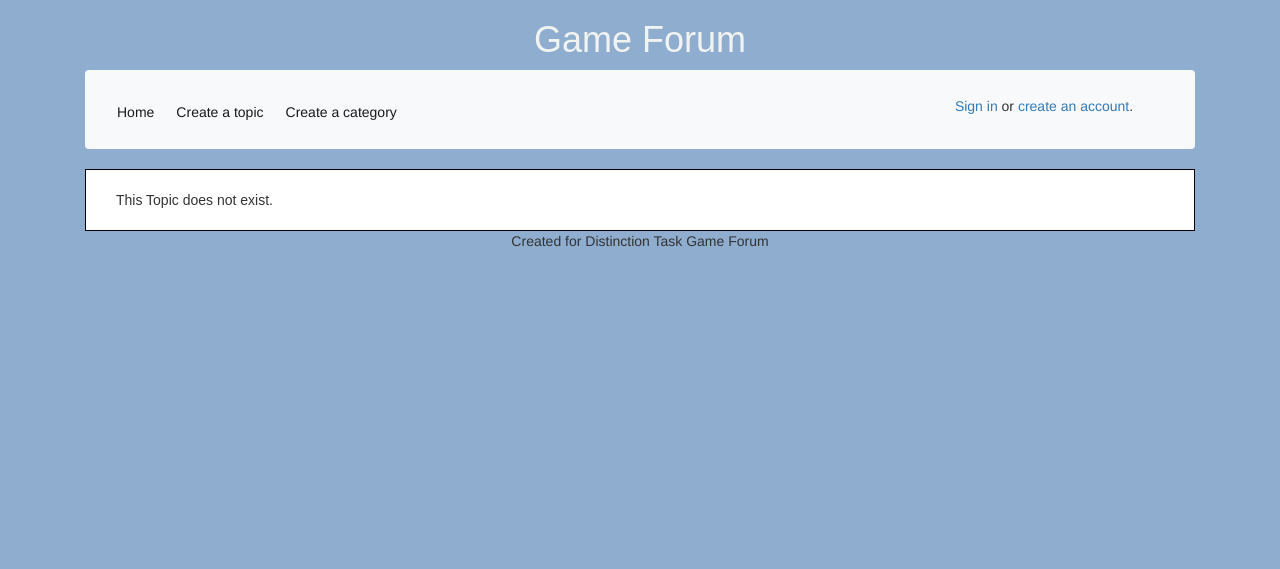
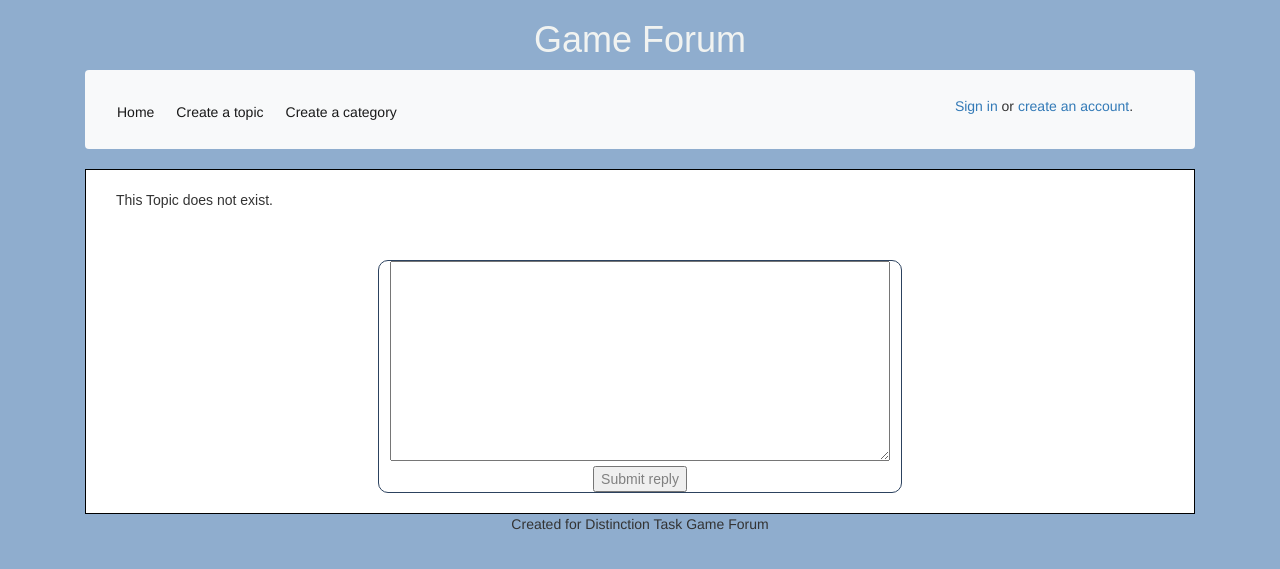
Before and after one commit to Jasonnugraha/Forum, a PHP site: page /topic.php?id=1 in a window 1280 px wide. Shown: the top 569 px of the page. Run offline with PHP 8.4, Linux system fonts and the light colour scheme; data that the repository does not hold is empty.

Commit message:
reply form

```diff
--- a/topic.php
+++ b/topic.php
@@ -85,11 +85,14 @@ else
                     echo '</tr>';
                 }
             }
-
         }
     }
 }
-// echo '</div>';
-
+?>
+<form method="post" action="reply.php?id=' . $_GET['id'] . '">
+<textarea name="reply-content"></textarea>
+<input type="submit" value="Submit reply" />
+</form>
+<?php
 include 'footer.php';
 ?>
```
